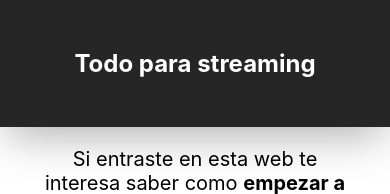
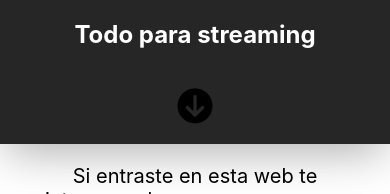
Before and after one commit to todoparaelstreaming/todoparaelstreaming, a React (Create React App) app: page / in a window 390 px wide. Shown: the top 194 px of the page. Built offline with nearby package versions, Linux system fonts and the light colour scheme.

Commit message:
se creo el nav mas estilizado

```diff
--- a/public/index.html
+++ b/public/index.html
@@ -25,6 +25,7 @@
       Learn how to configure a non-root public URL by running `npm run build`.
     -->
     <title>Todo para streaming</title>
+    <script src="https://kit.fontawesome.com/e9564529ee.js" crossorigin="anonymous"></script>
   </head>
   <body>
     <noscript>You need to enable JavaScript to run this app.</noscript>
--- a/src/components/NavBar.js
+++ b/src/components/NavBar.js
@@ -1,8 +1,31 @@
-import React from 'react'
+import React, { useState } from 'react'
 import './css/navbar.css'
 import { Link } from 'react-router-dom'
 
 function NavBar() {
+    const [isOpen, setIsOpen] = useState(false)
+
+    const openClose = () => {
+        if (isOpen) {
+            setIsOpen(false)
+        }
+        else {
+            setIsOpen(true)
+        }
+
+        console.log(isOpen)
+    }
+
+    const isOpenAct = () => {
+        var setOpenClass = "isOpen"
+        if (isOpen) {
+            return setOpenClass
+        }
+        else {
+            return ""
+        }
+    }
+
     return (
         <div className="nav_element">
             <div className="nav-container">
@@ -17,7 +40,7 @@ function NavBar() {
                             <p className="brand-title">Home</p>
                         </Link>
                     </div>
-                    <div className="navbar-options">
+                    <div className={`navbar-options ${isOpenAct()}`} onClick={() => (setIsOpen(false))}>
                         <Link to="/articulos-para-streaming">
                             <p>Productos</p>
                         </Link>
@@ -28,6 +51,10 @@ function NavBar() {
                             <p>Guia de Streaming</p>
                         </Link>
                     </div>
+                    <div className="phone-nav-element" onClick={openClose}>
+                        {isOpen && <i className="fas fa-arrow-circle-up"></i>}
+                        {!isOpen && <i className="fas fa-arrow-circle-down"></i>}
+                    </div>
                 </nav>
             </div>
         </div>
--- a/src/components/css/navbar.css
+++ b/src/components/css/navbar.css
@@ -82,7 +82,9 @@
     vertical-align: middle;
 }
 
-
+.phone-nav-element {
+    display: none;
+}
 
 /* Extra large devices (large laptops and desktops, 1200px and up) */
 @media (max-width: 1200px) {
@@ -96,8 +98,20 @@
 
 /* Medium devices (landscape tablets, 768px and up) */
 @media (max-width: 769px) {
+    .nav_element {
+        height: auto;
+        overflow: auto;
+    }
+
     .brand {
         display: none;
+    }
+
+    .navbar-selector {
+        display: flex;
+        flex-direction: column;
+        align-items: center;
+        justify-content: flex-start;
     }
 
     .navbar-options {
@@ -107,19 +121,48 @@
     .phoneTitle {
         display: flex;
         width: 100%;
-        justify-content: space-around;
         font-size: 3rem;
     }
 
     .phoneTitle a {
         text-decoration: none;
-        color: white
+        color: white;
+        margin: 0 auto;
+    }
+
+    .isOpen {
+        display: flex;
+        flex-direction: column;
+        align-items: center;
+        justify-content: center;
+    }
+
+    .isOpen a p {
+        font-size: 30px;
+    }
+
+    .phone-nav-element {
+        display: flex;
+        font-size: 35px;
+        margin: 20px 0 20px 0;
     }
 }
 /* Extra small devices (phones, 600px and down) */
 @media (max-width: 601px) {
+    .nav_element {
+        height: auto;
+        overflow: auto;
+    }
+
     .brand {
         display: none;
+    }
+
+    .navbar-selector {
+        display: flex;
+        flex-direction: column;
+        align-items: center;
+        justify-content: flex-start;
     }
 
     .navbar-options {
@@ -135,13 +178,43 @@
 
     .phoneTitle a {
         text-decoration: none;
-        color: white
+        color: white;
+        margin: 0 auto;
+    }
+
+    .isOpen {
+        display: flex;
+        flex-direction: column;
+        align-items: center;
+        justify-content: center;
+    }
+
+    .isOpen a p {
+        font-size: 30px;
+    }
+
+    .phone-nav-element {
+        display: flex;
+        font-size: 35px;
+        margin: 20px 0 20px 0;
     }
 }
 
 @media (max-width: 427px) {
+    .nav_element {
+        height: auto;
+        overflow: auto;
+    }
+
     .brand {
         display: none;
+    }
+
+    .navbar-selector {
+        display: flex;
+        flex-direction: column;
+        align-items: center;
+        justify-content: flex-start;
     }
 
     .navbar-options {
@@ -157,13 +230,48 @@
 
     .phoneTitle a {
         text-decoration: none;
+        color: white;
+        margin: 0 auto;
+    }
+
+    .isOpen {
+        display: flex;
+        flex-direction: column;
+        align-items: center;
+        justify-content: center;
+    }
+
+    .isOpen a p {
+        font-size: 20px;
+    }
+
+    .phone-nav-element {
+        display: flex;
+        font-size: 35px;
+        margin: 20px 0 20px 0;
+    }
+
+    .phoneTitle a {
+        text-decoration: none;
         color: white
     }
 }
 
 @media (max-width: 360px) {
+    .nav_element {
+        height: auto;
+        overflow: auto;
+    }
+
     .brand {
         display: none;
+    }
+
+    .navbar-selector {
+        display: flex;
+        flex-direction: column;
+        align-items: center;
+        justify-content: flex-start;
     }
 
     .navbar-options {
@@ -179,13 +287,43 @@
 
     .phoneTitle a {
         text-decoration: none;
-        color: white
+        color: white;
+        margin: 0 auto;
+    }
+
+    .isOpen {
+        display: flex;
+        flex-direction: column;
+        align-items: center;
+        justify-content: center;
+    }
+
+    .isOpen a p {
+        font-size: 30px;
+    }
+
+    .phone-nav-element {
+        display: flex;
+        font-size: 35px;
+        margin: 20px 0 20px 0;
     }
 }
 
 @media (max-width: 320px) {
+    .nav_element {
+        height: auto;
+        overflow: auto;
+    }
+
     .brand {
         display: none;
+    }
+
+    .navbar-selector {
+        display: flex;
+        flex-direction: column;
+        align-items: center;
+        justify-content: flex-start;
     }
 
     .navbar-options {
@@ -201,6 +339,24 @@
 
     .phoneTitle a {
         text-decoration: none;
-        color: white
+        color: white;
+        margin: 0 auto;
+    }
+
+    .isOpen {
+        display: flex;
+        flex-direction: column;
+        align-items: center;
+        justify-content: center;
+    }
+
+    .isOpen a p {
+        font-size: 30px;
+    }
+
+    .phone-nav-element {
+        display: flex;
+        font-size: 35px;
+        margin: 20px 0 20px 0;
     }
 }
--- a/src/index.css
+++ b/src/index.css
@@ -1,5 +1,5 @@
 body {
-  margin: 0;
+  margin: 0 auto;
   font-family: -apple-system, BlinkMacSystemFont, 'Segoe UI', 'Roboto', 'Oxygen',
     'Ubuntu', 'Cantarell', 'Fira Sans', 'Droid Sans', 'Helvetica Neue',
     sans-serif;
@@ -7,6 +7,8 @@ body {
   -moz-osx-font-smoothing: grayscale;
   scroll-behavior: smooth;
   overflow-x: hidden;
+  max-width: 100%;
+  padding: 0;
 }
 
 code {
@@ -17,8 +19,7 @@ code {
 .app-container {
   width: 80%;
   max-width: 75%;
-  margin: auto;
-  height: 100%;
+  margin: 0 auto;
 }
 
 h4 {
```
